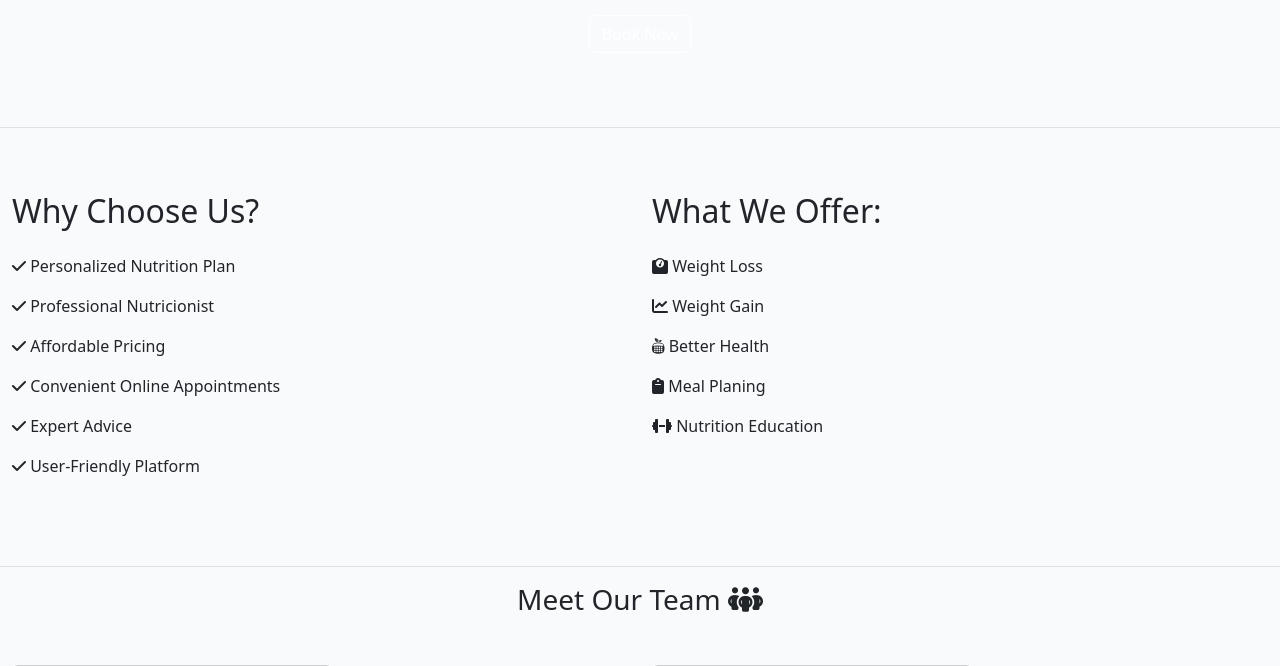
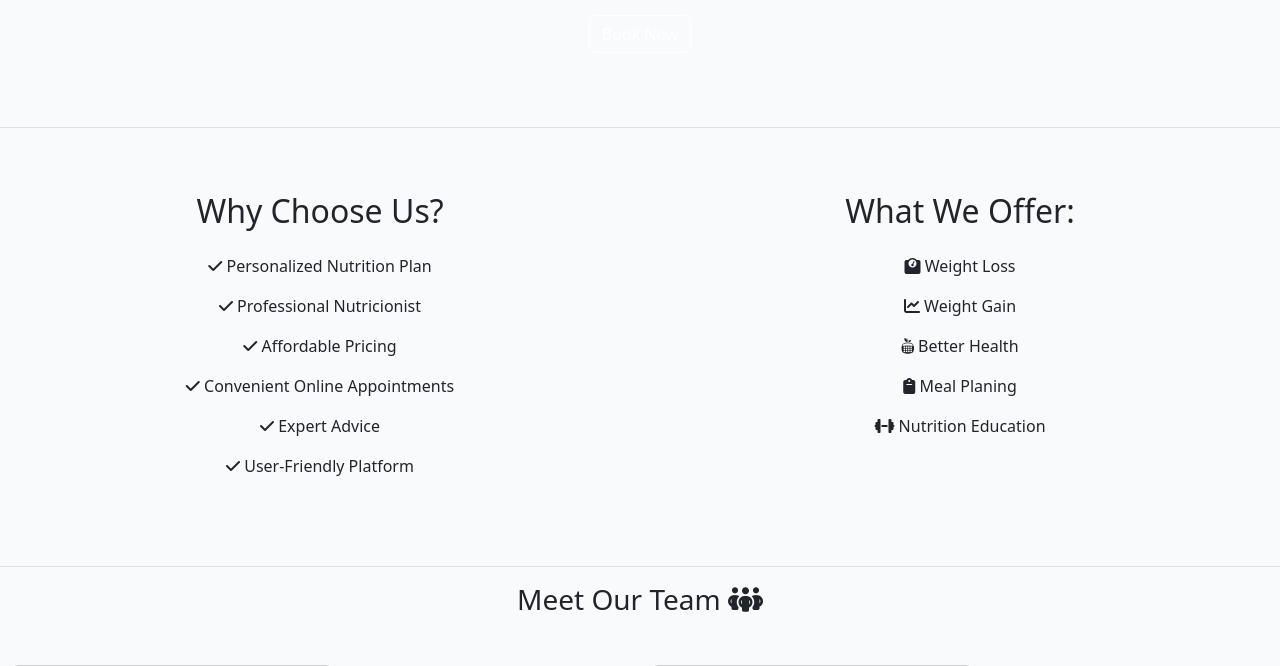
Before and after one commit to Giov3ss/iHealthy, a Django app: page / in a window 1280 px wide. Shown: the part 629-1295 px from the top of the page. Run offline with Django 3.2, Linux system fonts and the light colour scheme; some libraries are stand-ins or nearby versions.

Commit message:
fixing why choose us, adding a text-center to align the items

```diff
--- a/templates/index.html
+++ b/templates/index.html
@@ -28,9 +28,9 @@
     </div>
 </div>
 
-<div class="container-fluid pt-5 pb-5 mt-4 border-top">
+<div class="container-fluid pt-5 pb-5 mt-4 border-top text-center">
     <div class="row mt-3">
-        <div class="col-xs-12 col-lg-6">
+        <div class="col-12 col-lg-6">
             <h2>Why Choose Us?</h2>
             <p class="pt-3"><i class="fa-solid fa-check"></i> Personalized Nutrition Plan</p>
             <p><i class="fa-solid fa-check"></i> Professional Nutricionist</p>
@@ -39,7 +39,7 @@
             <p><i class="fa-solid fa-check"></i> Expert Advice</p>
             <p><i class="fa-solid fa-check"></i> User-Friendly Platform</p>
         </div>
-        <div class="col-xs-12 col-lg-6">
+        <div class="col-12 col-lg-6">
             <h2>What We Offer:</h2>
             <p class="pt-3"><i class="fa-solid fa-weight-scale"></i>  Weight Loss</p>
             <p><i class="fa-solid fa-chart-line"></i > Weight Gain</p>
@@ -51,7 +51,7 @@
 </div>
 
 
-<div class="container-fluid pt-3 pb-5 mt-4 border-top text-center">
+<div class="container-fluid pt-3 pb-5 mt-4 border-top text-center clearfix">
     <h3 class="text-center mb-5">Meet Our Team <i class="fa-solid fa-people-group"></i> </h3>
     <div class="row">
         <div class="col pr-3">
```
